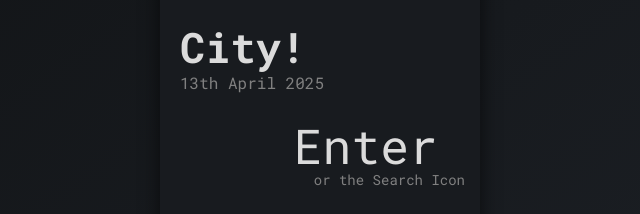
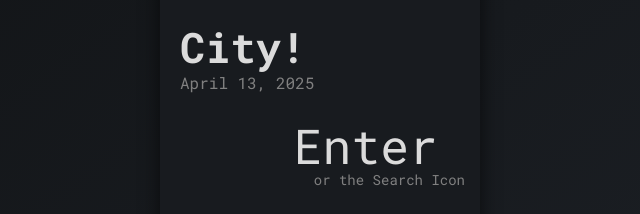
Before and after one commit to KristijanTuric/odin-weather-app, a website built with webpack: page src/template.html in a window 1280 px wide. Shown: the part 306-520 px from the top of the page, 320-960 px from the left. Built offline with nearby package versions, Linux system fonts and the light colour scheme; some icons are missing.

Commit message:
Add current date display

```diff
--- a/src/index.js
+++ b/src/index.js
@@ -13,7 +13,14 @@ let isMetric = !unitToggle.checked;
 const cityInput = document.getElementById("citySearch");
 const cityInputSearchIcon = document.getElementById("citySearchIcon");
 const weatherCard = document.getElementById("weatherCard");
+const currentDateDisplay = document.getElementById("weatherCardCurrentDate");
+
+const today = new Date();
+const options = {year: 'numeric', month: 'long', day: 'numeric' };
+const formattedDate = today.toLocaleDateString(undefined, options);
 let lastCity = "";
+
+currentDateDisplay.textContent = formattedDate;
 
 cityInput.addEventListener("keydown", async(event) => {
     if (event.key === "Enter") {
--- a/src/template.html
+++ b/src/template.html
@@ -31,7 +31,7 @@
             <div id="weatherCard">
                 <div>
                     <div id="weatherCardTitle" class="weather-card-title">Search a city!</div>
-                    <div id="weatherCardCurrentDate">13th April 2025</div>
+                    <div id="weatherCardCurrentDate"></div>
                 </div>
                 <div id="weatherCardInformation">
                     <div id="weatherCardTempContainer">
```
